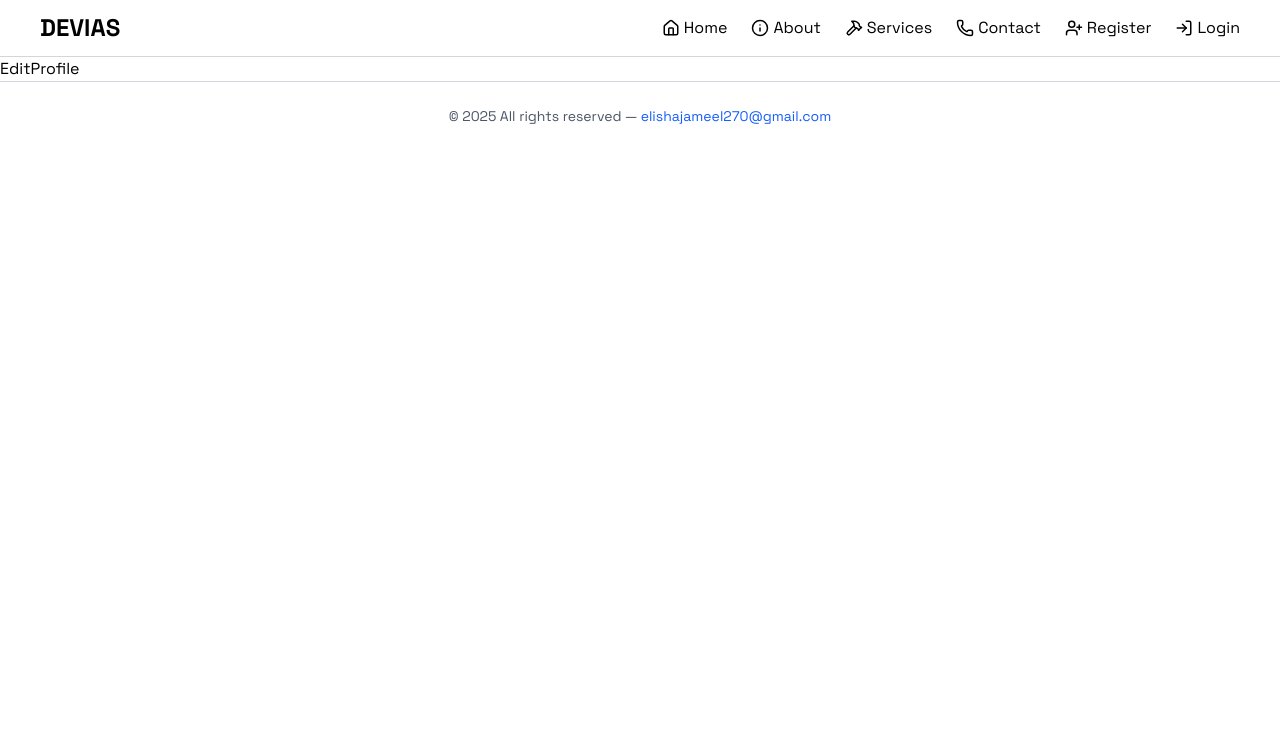
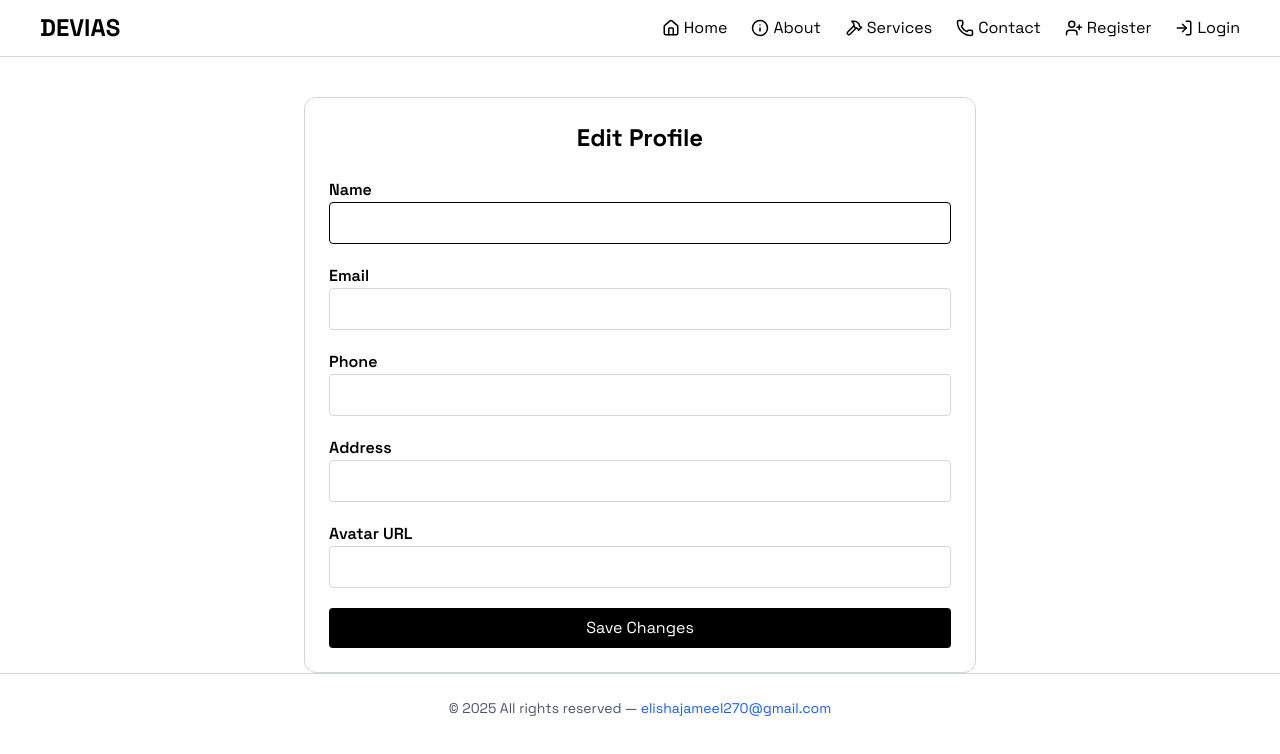
Before and after one commit to elishabhatti/e-commerce-with-mern, a React (Vite) app in the folder client/: page /edit-profile/1 in a window 1280 px wide. Shown: the top 754 px of the page. Built offline with nearby package versions, Linux system fonts and the light colour scheme; no server answers.

Commit message:
added edit profile data api

```diff
--- a/client/src/pages/CartDetails.jsx
+++ b/client/src/pages/CartDetails.jsx
@@ -19,6 +19,9 @@ const CartDetails = () => {
           `http://localhost:3000/api/products/products/${id}`,
           {
             withCredentials: true,
+            headers: {
+              Authorization: `Bearer ${token}`,
+            },
           }
         );
         setProduct(res.data.message);
@@ -59,7 +62,7 @@ const CartDetails = () => {
   return (
     <div>
       <div className="flex justify-center items-center w-full pt-7">
-        <h1 className="text-4xl font-bold">Cart  Details</h1>
+        <h1 className="text-4xl font-bold">Cart Details</h1>
       </div>
       <div className="p-10 max-w-6xl mx-auto grid grid-cols-1 md:grid-cols-2 gap-10">
         {/* Left: Product Image */}
@@ -129,7 +132,7 @@ const CartDetails = () => {
               onClick={() => handleSubmit()}
               className="bg-black text-white py-3 flex justify-center items-center gap-2 cursor-pointer rounded-md w-full hover:bg-gray-800 transition"
             >
-              Add To Cart <ShoppingCart/>
+              Add To Cart <ShoppingCart />
             </button>
           </div>
         </div>
--- a/client/src/pages/EditProfile.jsx
+++ b/client/src/pages/EditProfile.jsx
@@ -1,9 +1,133 @@
-import React from 'react'
+import axios from "axios";
+import React, { useEffect, useState } from "react";
+import { useNavigate } from "react-router-dom";
 
 const EditProfile = () => {
+  const [userData, setUserData] = useState({
+    name: "",
+    email: "",
+    phone: "",
+    address: "",
+    avatar: "",
+  });
+
+  const navigate = useNavigate();
+
+  const fetchUserProfileData = async () => {
+    try {
+      const token = localStorage.getItem("token");
+      const response = await axios.get("http://localhost:3000/api/users/profile", {
+        withCredentials: true,
+        headers: {
+          Authorization: `Bearer ${token}`,
+        },
+      });
+
+      const { name, email, phone, address, avatar } = response.data.data;
+
+      setUserData({
+        name: name || "",
+        email: email || "",
+        phone: phone || "",
+        address: address || "",
+        avatar: avatar || "",
+      });
+    } catch (error) {
+      console.error("Error fetching user profile:", error.response?.data || error.message);
+    }
+  };
+
+  const handleUpdate = async (e) => {
+    e.preventDefault();
+
+    try {
+      const token = localStorage.getItem("token");
+      await axios.put(
+        "http://localhost:3000/api/users/update-profile",
+        userData,
+        {
+          withCredentials: true,
+          headers: {
+            Authorization: `Bearer ${token}`,
+          },
+        }
+      );
+
+      alert("Profile updated successfully!");
+      navigate("/profile");
+    } catch (error) {
+      console.error("Error updating profile:", error.response?.data || error.message);
+      alert("Failed to update profile.");
+    }
+  };
+
+  useEffect(() => {
+    fetchUserProfileData();
+  }, []);
+
   return (
-    <div>EditProfile</div>
-  )
-}
+    <div className="max-w-2xl mx-auto mt-10 p-6 bg-white text-black rounded-xl border border-gray-300">
+      <h2 className="text-2xl font-bold mb-6 text-center">Edit Profile</h2>
+      <form onSubmit={handleUpdate} className="space-y-5">
+        <div>
+          <label className="block font-semibold">Name</label>
+          <input
+            type="text"
+            className="w-full border border-black rounded px-3 py-2 bg-white text-black"
+            value={userData.name}
+            onChange={(e) => setUserData({ ...userData, name: e.target.value })}
+          />
+        </div>
 
-export default EditProfile
+        <div>
+          <label className="block font-semibold">Email</label>
+          <input
+            type="email"
+            className="w-full border border-gray-300 rounded px-3 py-2 bg-white text-black"
+            value={userData.email}
+            onChange={(e) => setUserData({ ...userData, email: e.target.value })}
+          />
+        </div>
+
+        <div>
+          <label className="block font-semibold">Phone</label>
+          <input
+            type="text"
+            className="w-full border border-gray-300 rounded px-3 py-2 bg-white text-black"
+            value={userData.phone}
+            onChange={(e) => setUserData({ ...userData, phone: e.target.value })}
+          />
+        </div>
+
+        <div>
+          <label className="block font-semibold">Address</label>
+          <input
+            type="text"
+            className="w-full border border-gray-300 rounded px-3 py-2 bg-white text-black"
+            value={userData.address}
+            onChange={(e) => setUserData({ ...userData, address: e.target.value })}
+          />
+        </div>
+
+        <div>
+          <label className="block font-semibold">Avatar URL</label>
+          <input
+            type="text"
+            className="w-full border border-gray-300 rounded px-3 py-2 bg-white text-black"
+            value={userData.avatar}
+            onChange={(e) => setUserData({ ...userData, avatar: e.target.value })}
+          />
+        </div>
+
+        <button
+          type="submit"
+          className="w-full bg-black text-white py-2 rounded hover:bg-gray-800 transition"
+        >
+          Save Changes
+        </button>
+      </form>
+    </div>
+  );
+};
+
+export default EditProfile;
```
Also changed, not shown: 2 other files (tests, documents, lock files or other folders).
